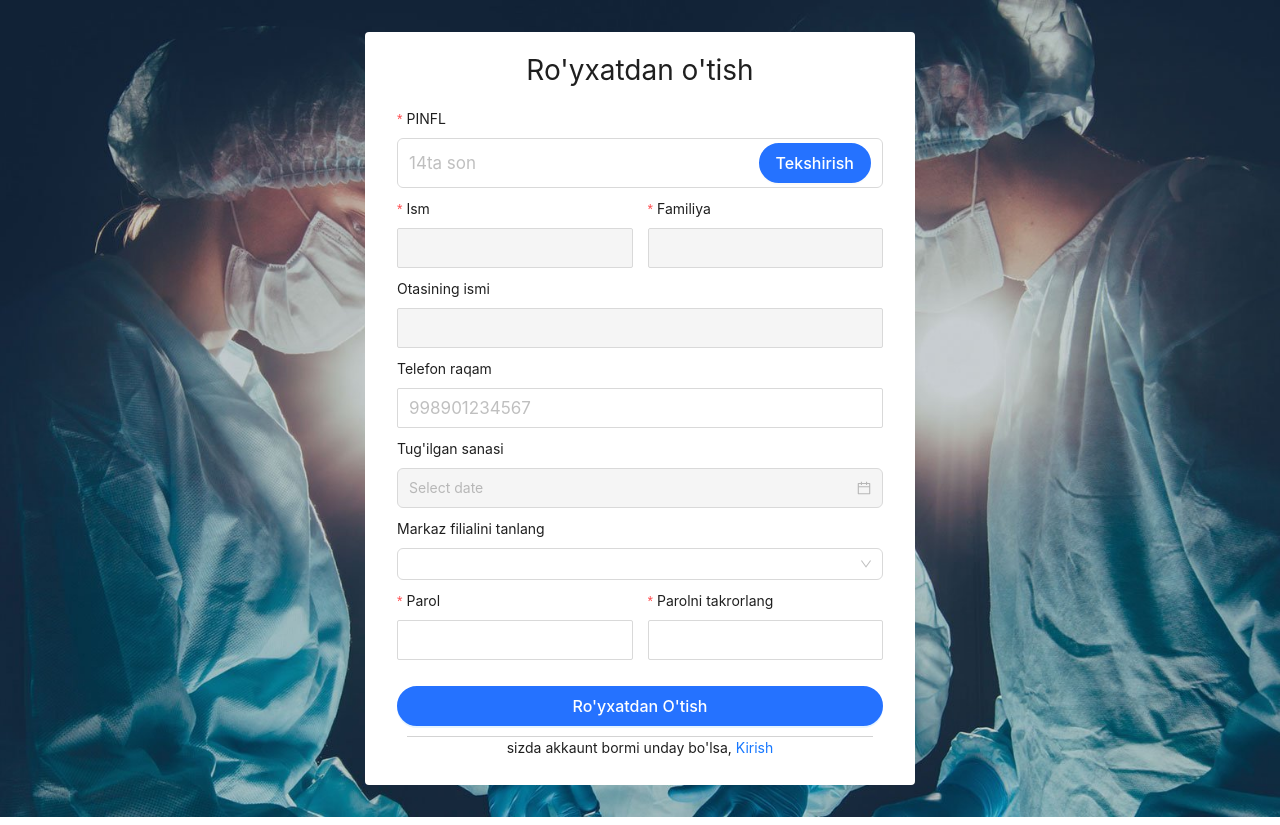
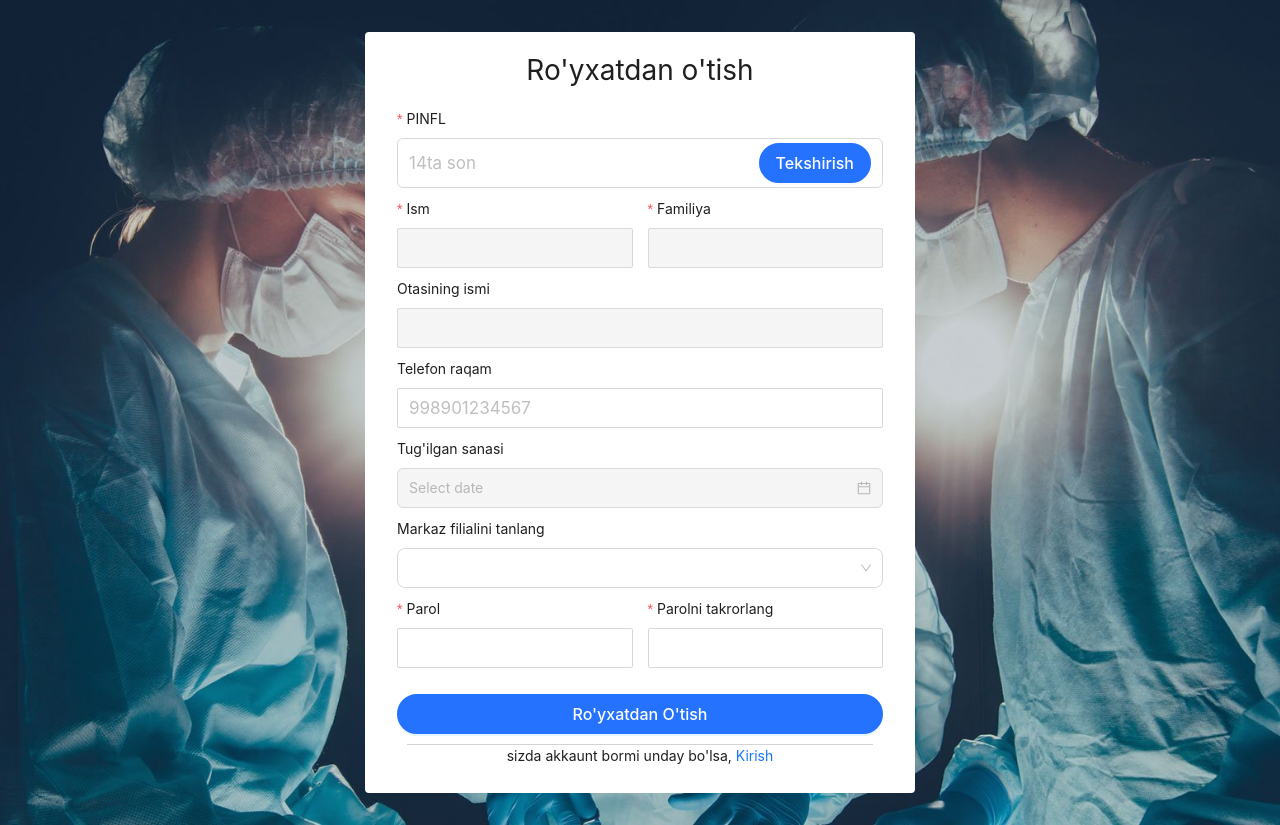
Before and after one commit to shoqosimm/imedic-edu, a React (Vite) app: page /register in a window 1280 px wide. Built offline with nearby package versions, Linux system fonts and the light colour scheme; no server answers.

Commit message:
Register Add Branch Select

```diff
--- a/src/components/Register/index.jsx
+++ b/src/components/Register/index.jsx
@@ -20,8 +20,9 @@ const Register = () => {
     .then(res=>{
       if (res) {
         setOptions(
-          res.data.data.map((item)=>{
+          res.data.map((item,index)=>{
             return{
+              key:index,
               id:item.id,
               value:item.id,
               label:item.title
@@ -185,6 +186,7 @@ const Register = () => {
             </Form.Item>
             <Form.Item  name="branch_id" label="Markaz filialini tanlang" >
                 <Select
+                  size="large"
                   options={options}
                 />
               </Form.Item>
```
